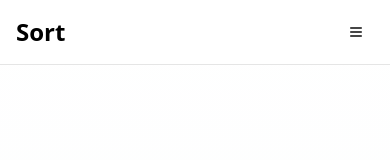
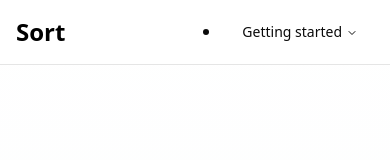
Before and after one commit to sandroJayas/sort-ui, a Next.js app: page / in a window 390 px wide. Shown: the top 160 px of the page. Built offline with nearby package versions, Linux system fonts and the light colour scheme.

Commit message:
Add navigation menu

```diff
--- a/components/home/Navbar.tsx
+++ b/components/home/Navbar.tsx
@@ -1,7 +1,45 @@
+"use client";
+
 import { Button } from "@/components/ui/button";
 import { Menu } from "lucide-react";
 import Link from "next/link";
 import { SortLogo } from "@/components/home/SortLogo";
+import { useState } from "react";
+import {
+  NavigationMenu,
+  NavigationMenuItem,
+  NavigationMenuTrigger,
+  NavigationMenuContent,
+  NavigationMenuLink,
+} from "@/components/ui/navigation-menu";
+import { cn } from "@/lib/utils";
+import React from "react";
+
+const ListItem = React.forwardRef<
+  React.ElementRef<"a">,
+  React.ComponentPropsWithoutRef<"a">
+>(({ className, title, children, ...props }, ref) => {
+  return (
+    <li>
+      <NavigationMenuLink asChild>
+        <a
+          ref={ref}
+          className={cn(
+            "block select-none space-y-1 rounded-md p-3 leading-none no-underline outline-none transition-colors hover:bg-accent hover:text-accent-foreground focus:bg-accent focus:text-accent-foreground",
+            className,
+          )}
+          {...props}
+        >
+          <div className="text-sm font-medium leading-none">{title}</div>
+          <p className="line-clamp-2 text-sm leading-snug text-muted-foreground">
+            {children}
+          </p>
+        </a>
+      </NavigationMenuLink>
+    </li>
+  );
+});
+ListItem.displayName = "ListItem";
 
 export function Navbar() {
   return (
@@ -46,10 +84,29 @@ export function Navbar() {
             </Button>
           </div>
 
-          {/* Mobile Menu Button */}
-          <Button variant="ghost" size="icon" className="md:hidden">
-            <Menu className="h-6 w-6" />
-          </Button>
+          {/* Mobile Menu */}
+
+          <NavigationMenu className="md:hidden">
+            <NavigationMenuItem>
+              <NavigationMenuTrigger>Getting started</NavigationMenuTrigger>
+              <NavigationMenuContent>
+                <ul className="grid gap-3 p-4 md:w-[400px] lg:w-[500px] lg:grid-cols-[.75fr_1fr]">
+                  <ListItem href="/docs" title="Introduction">
+                    Re-usable components built using Radix UI and Tailwind CSS.
+                  </ListItem>
+                  <ListItem href="/docs/installation" title="Installation">
+                    How to install dependencies and structure your app.
+                  </ListItem>
+                  <ListItem
+                    href="/docs/primitives/typography"
+                    title="Typography"
+                  >
+                    Styles for headings, paragraphs, lists...etc
+                  </ListItem>
+                </ul>
+              </NavigationMenuContent>
+            </NavigationMenuItem>
+          </NavigationMenu>
         </div>
       </div>
     </nav>
--- /dev/null
+++ b/components/ui/navigation-menu.tsx
@@ -0,0 +1,168 @@
+import * as React from "react"
+import * as NavigationMenuPrimitive from "@radix-ui/react-navigation-menu"
+import { cva } from "class-variance-authority"
+import { ChevronDownIcon } from "lucide-react"
+
+import { cn } from "@/lib/utils"
+
+function NavigationMenu({
+  className,
+  children,
+  viewport = true,
+  ...props
+}: React.ComponentProps<typeof NavigationMenuPrimitive.Root> & {
+  viewport?: boolean
+}) {
+  return (
+    <NavigationMenuPrimitive.Root
+      data-slot="navigation-menu"
+      data-viewport={viewport}
+      className={cn(
+        "group/navigation-menu relative flex max-w-max flex-1 items-center justify-center",
+        className
+      )}
+      {...props}
+    >
+      {children}
+      {viewport && <NavigationMenuViewport />}
+    </NavigationMenuPrimitive.Root>
+  )
+}
+
+function NavigationMenuList({
+  className,
+  ...props
+}: React.ComponentProps<typeof NavigationMenuPrimitive.List>) {
+  return (
+    <NavigationMenuPrimitive.List
+      data-slot="navigation-menu-list"
+      className={cn(
+        "group flex flex-1 list-none items-center justify-center gap-1",
+        className
+      )}
+      {...props}
+    />
+  )
+}
+
+function NavigationMenuItem({
+  className,
+  ...props
+}: React.ComponentProps<typeof NavigationMenuPrimitive.Item>) {
+  return (
+    <NavigationMenuPrimitive.Item
+      data-slot="navigation-menu-item"
+      className={cn("relative", className)}
+      {...props}
+    />
+  )
+}
+
+const navigationMenuTriggerStyle = cva(
+  "group inline-flex h-9 w-max items-center justify-center rounded-md bg-background px-4 py-2 text-sm font-medium hover:bg-accent hover:text-accent-foreground focus:bg-accent focus:text-accent-foreground disabled:pointer-events-none disabled:opacity-50 data-[state=open]:hover:bg-accent data-[state=open]:text-accent-foreground data-[state=open]:focus:bg-accent data-[state=open]:bg-accent/50 focus-visible:ring-ring/50 outline-none transition-[color,box-shadow] focus-visible:ring-[3px] focus-visible:outline-1"
+)
+
+function NavigationMenuTrigger({
+  className,
+  children,
+  ...props
+}: React.ComponentProps<typeof NavigationMenuPrimitive.Trigger>) {
+  return (
+    <NavigationMenuPrimitive.Trigger
+      data-slot="navigation-menu-trigger"
+      className={cn(navigationMenuTriggerStyle(), "group", className)}
+      {...props}
+    >
+      {children}{" "}
+      <ChevronDownIcon
+        className="relative top-[1px] ml-1 size-3 transition duration-300 group-data-[state=open]:rotate-180"
+        aria-hidden="true"
+      />
+    </NavigationMenuPrimitive.Trigger>
+  )
+}
+
+function NavigationMenuContent({
+  className,
+  ...props
+}: React.ComponentProps<typeof NavigationMenuPrimitive.Content>) {
+  return (
+    <NavigationMenuPrimitive.Content
+      data-slot="navigation-menu-content"
+      className={cn(
+        "data-[motion^=from-]:animate-in data-[motion^=to-]:animate-out data-[motion^=from-]:fade-in data-[motion^=to-]:fade-out data-[motion=from-end]:slide-in-from-right-52 data-[motion=from-start]:slide-in-from-left-52 data-[motion=to-end]:slide-out-to-right-52 data-[motion=to-start]:slide-out-to-left-52 top-0 left-0 w-full p-2 pr-2.5 md:absolute md:w-auto",
+        "group-data-[viewport=false]/navigation-menu:bg-popover group-data-[viewport=false]/navigation-menu:text-popover-foreground group-data-[viewport=false]/navigation-menu:data-[state=open]:animate-in group-data-[viewport=false]/navigation-menu:data-[state=closed]:animate-out group-data-[viewport=false]/navigation-menu:data-[state=closed]:zoom-out-95 group-data-[viewport=false]/navigation-menu:data-[state=open]:zoom-in-95 group-data-[viewport=false]/navigation-menu:data-[state=open]:fade-in-0 group-data-[viewport=false]/navigation-menu:data-[state=closed]:fade-out-0 group-data-[viewport=false]/navigation-menu:top-full group-data-[viewport=false]/navigation-menu:mt-1.5 group-data-[viewport=false]/navigation-menu:overflow-hidden group-data-[viewport=false]/navigation-menu:rounded-md group-data-[viewport=false]/navigation-menu:border group-data-[viewport=false]/navigation-menu:shadow group-data-[viewport=false]/navigation-menu:duration-200 **:data-[slot=navigation-menu-link]:focus:ring-0 **:data-[slot=navigation-menu-link]:focus:outline-none",
+        className
+      )}
+      {...props}
+    />
+  )
+}
+
+function NavigationMenuViewport({
+  className,
+  ...props
+}: React.ComponentProps<typeof NavigationMenuPrimitive.Viewport>) {
+  return (
+    <div
+      className={cn(
+        "absolute top-full left-0 isolate z-50 flex justify-center"
+      )}
+    >
+      <NavigationMenuPrimitive.Viewport
+        data-slot="navigation-menu-viewport"
+        className={cn(
+          "origin-top-center bg-popover text-popover-foreground data-[state=open]:animate-in data-[state=closed]:animate-out data-[state=closed]:zoom-out-95 data-[state=open]:zoom-in-90 relative mt-1.5 h-[var(--radix-navigation-menu-viewport-height)] w-full overflow-hidden rounded-md border shadow md:w-[var(--radix-navigation-menu-viewport-width)]",
+          className
+        )}
+        {...props}
+      />
+    </div>
+  )
+}
+
+function NavigationMenuLink({
+  className,
+  ...props
+}: React.ComponentProps<typeof NavigationMenuPrimitive.Link>) {
+  return (
+    <NavigationMenuPrimitive.Link
+      data-slot="navigation-menu-link"
+      className={cn(
+        "data-[active=true]:focus:bg-accent data-[active=true]:hover:bg-accent data-[active=true]:bg-accent/50 data-[active=true]:text-accent-foreground hover:bg-accent hover:text-accent-foreground focus:bg-accent focus:text-accent-foreground focus-visible:ring-ring/50 [&_svg:not([class*='text-'])]:text-muted-foreground flex flex-col gap-1 rounded-sm p-2 text-sm transition-all outline-none focus-visible:ring-[3px] focus-visible:outline-1 [&_svg:not([class*='size-'])]:size-4",
+        className
+      )}
+      {...props}
+    />
+  )
+}
+
+function NavigationMenuIndicator({
+  className,
+  ...props
+}: React.ComponentProps<typeof NavigationMenuPrimitive.Indicator>) {
+  return (
+    <NavigationMenuPrimitive.Indicator
+      data-slot="navigation-menu-indicator"
+      className={cn(
+        "data-[state=visible]:animate-in data-[state=hidden]:animate-out data-[state=hidden]:fade-out data-[state=visible]:fade-in top-full z-[1] flex h-1.5 items-end justify-center overflow-hidden",
+        className
+      )}
+      {...props}
+    >
+      <div className="bg-border relative top-[60%] h-2 w-2 rotate-45 rounded-tl-sm shadow-md" />
+    </NavigationMenuPrimitive.Indicator>
+  )
+}
+
+export {
+  NavigationMenu,
+  NavigationMenuList,
+  NavigationMenuItem,
+  NavigationMenuContent,
+  NavigationMenuTrigger,
+  NavigationMenuLink,
+  NavigationMenuIndicator,
+  NavigationMenuViewport,
+  navigationMenuTriggerStyle,
+}
--- a/package.json
+++ b/package.json
@@ -10,6 +10,7 @@
   },
   "dependencies": {
     "@radix-ui/react-label": "^2.1.4",
+    "@radix-ui/react-navigation-menu": "^1.2.9",
     "@radix-ui/react-slot": "^1.2.0",
     "@tailwindcss/postcss": "^4.1.4",
     "class-variance-authority": "^0.7.1",
```
Also changed, not shown: 1 other file (tests, documents, lock files or other folders).
